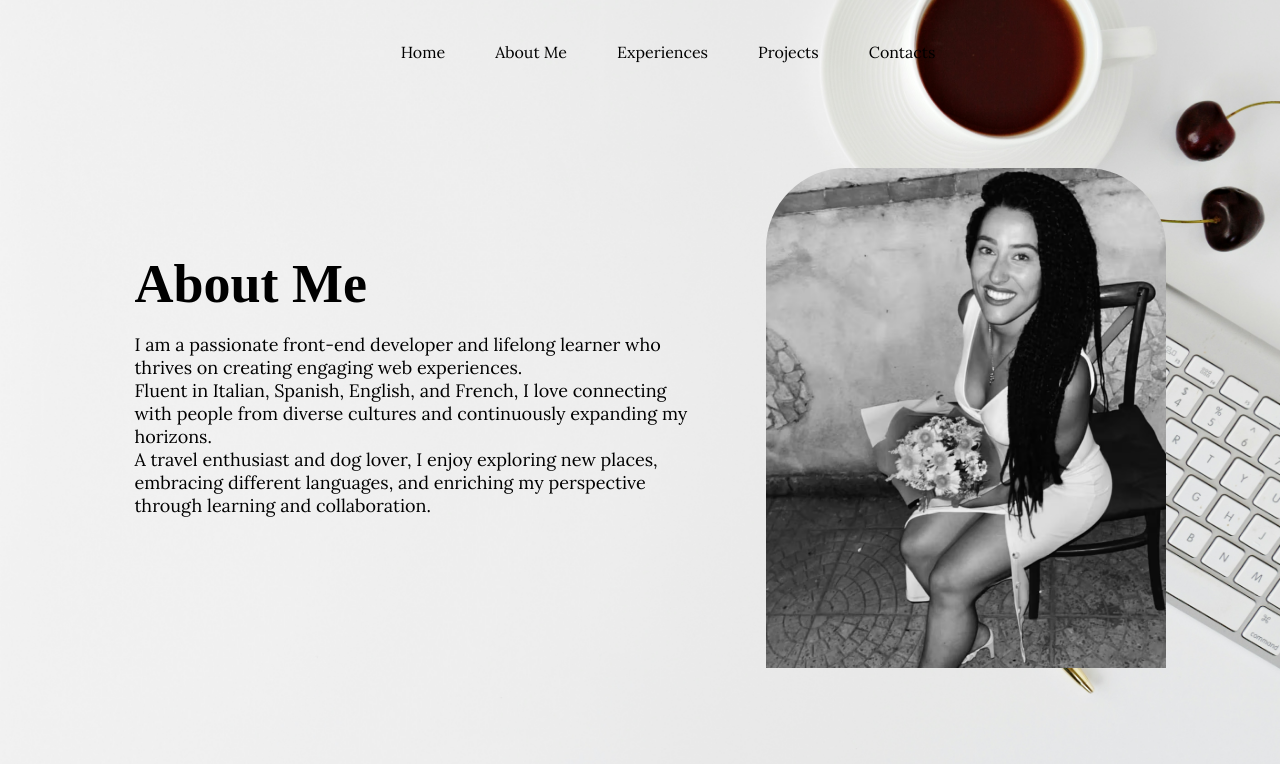
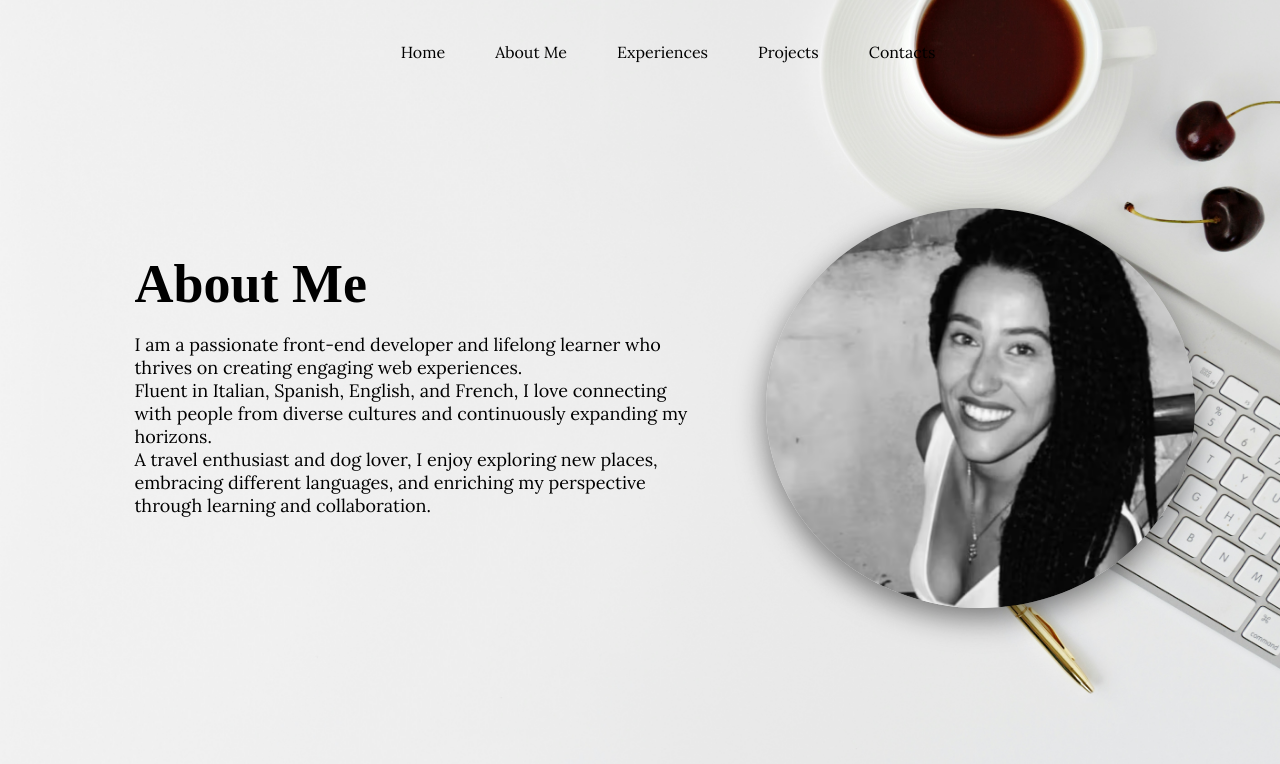
Before and after one commit to D-Fariello/Projet12OC-, a React (Vite) app: page /AboutMe in a window 1280 px wide. Shown: the top 764 px of the page. Built offline with nearby package versions, Linux system fonts and the light colour scheme; a web font is replaced by a local one.

Commit message:
style: changed picture and radius

```diff
--- a/src/pages/AboutMe.jsx
+++ b/src/pages/AboutMe.jsx
@@ -20,7 +20,7 @@ function AboutMe() {
       <section className="image-section">
         <img
           className="about-me-image"
-          src="./images-projects/Dalila-BW.avif"
+          src="./images-projects/Dalila-copy.png"
           alt="Dalila's photo"
         />
       </section>
--- a/style/_base.scss
+++ b/style/_base.scss
@@ -96,11 +96,12 @@ a {
 
 img.about-me-image {
   display: flex;
-  height: 500px;
+  height: 400px;
   position: absolute;
   left: 60%;
-  top: 20%;
-  border-radius: 80px 80px 0px 0px;
+  top: 25%;
+  border-radius: 100%;
+  box-shadow: 0 10px 30px rgba(0, 0, 0, 0.5);
 }
 
 ////////// Experience Page
```
Also changed, not shown: images-projects/Dalila-copy.png (added).
